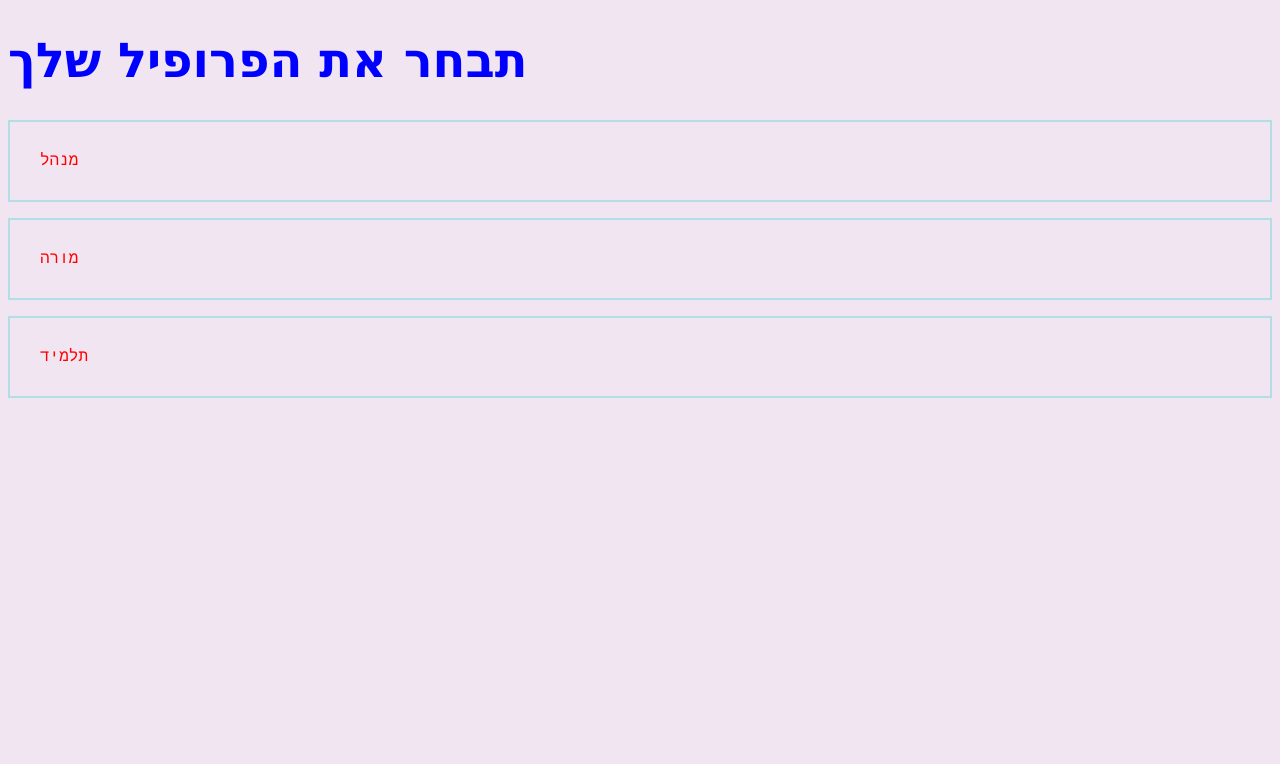
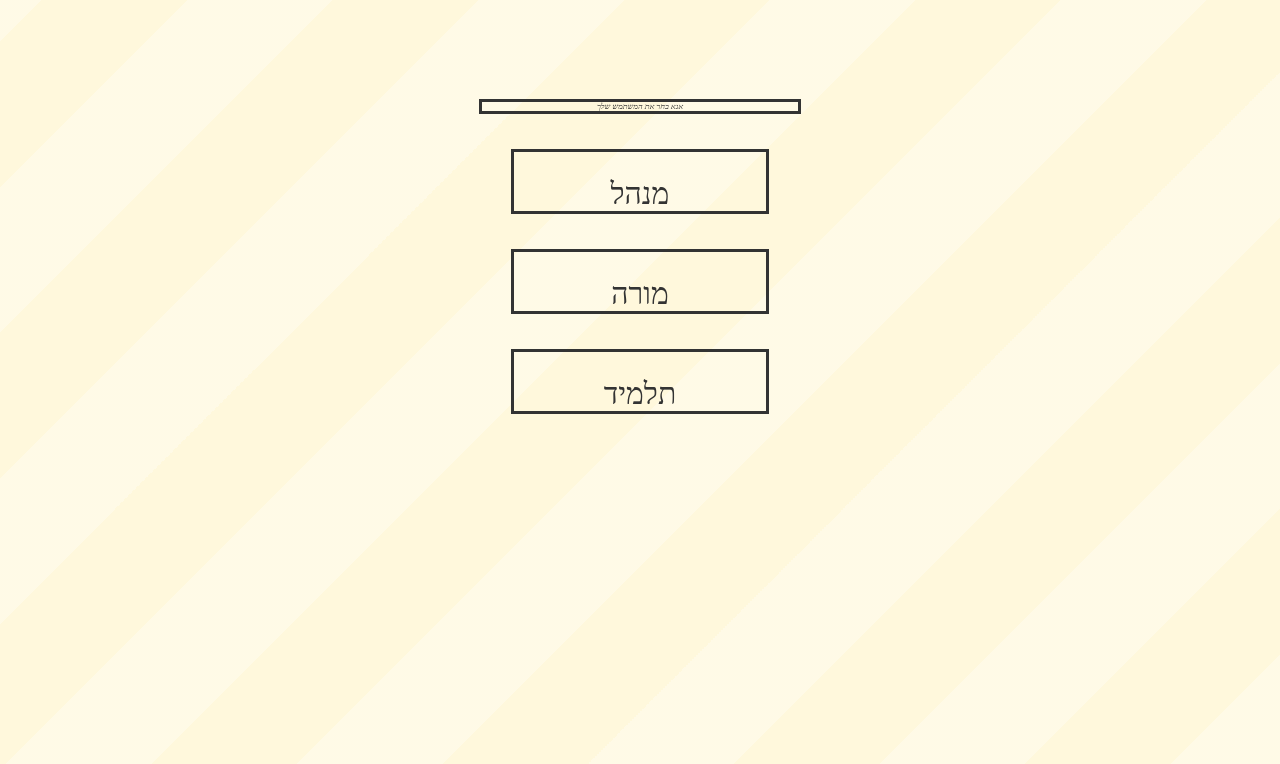
Before and after one commit to itaybe6/Corona-Project, a Django app: template users/templates/chooseprofile.html in a window 1280 px wide. Shown: the top 764 px of the page. Run offline with Django 3.2, Linux system fonts and the light colour scheme; the template is opened without the code that fills it, so the values that code supplies are empty.

Commit message:
change location of html build file

```diff
--- a/users/templates/chooseprofile.html
+++ b/users/templates/chooseprofile.html
@@ -1,33 +1,57 @@
-<!DOCTYPE html>
-<html lang="en">
+<html>
     <head>
-    <meta charset="UTF-8" />
-    <meta http-equiv="X-UA-Compatible" content="IE=edge" />
-    <meta name="viewport" content="width=device-width, initial-scale=1.0" />
-    <title>Choose Profile</title>
-    <style>
-      h1 {
-        color: blue;
-        font-family: verdana;
-        font-size: 300%;
+        <title>תהליך הירשמות</title>
+        <link rel="stylesheet" type="text/css" href="css/style.css"/>
+        <style type= "text/css">
+
+             body {
+                background-color: fff8dc
                      }
-      p {
-        color: red;
-        font-family: courier;
-        border: 2px solid powderblue;
-        padding: 30px;
+               a {
+                border: 3px solid;
+                border-color: #333333;
+                width: 15%;
+                font-size: 30px;
+                color: #333333;
+
+                text-align: center;
+                margin: 35px;
+                width: 10%;
+               text-decoration: none;
+                padding-right: 5%;
+                padding-left:5%;
+                padding-top: 25px;
+                display: block; }
+
+               p{
+                border: 3px solid;
+                border-color: #333333;
+                text-align: center;
+                width: 15%;
+                font-size: 50%;
+                font-style:italic;
+                color: #333333;
+                margin: 35px;
+                padding-right: 5%;
+                padding-left:5%;
+                display: block;
             }
+
+
+
         </style>
+
+
     </head>
 
-  <body>
-    <html>
-      <body style="background-color: rgb(241, 229, 241)">
-        <h1>תבחר את הפרופיל שלך</h1>
-        <p>מנהל</p>
-        <p>מורה</p>
-        <p>תלמיד</p>
+    <body style="text-align:center">
+        <center>
+         <p>אנא בחר את המשתמש שלך</p>
+
+        <a href="http://" id="id1" target="_self">מנהל</a>
+        <a href="http://" id="id1" target="_self">מורה</a>
+        <a href="http://" id="id1" target="_self">תלמיד</a>
+      </center>
+
     </body>
 </html>
-  </body>
-</html>
```
Lines whose indentation alone changed are shown as unchanged.
